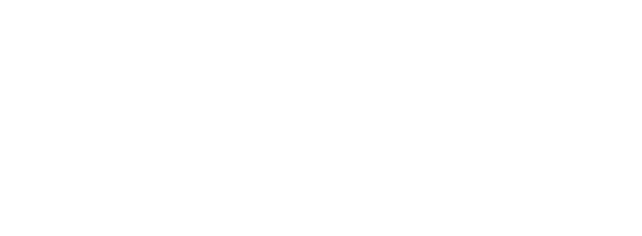
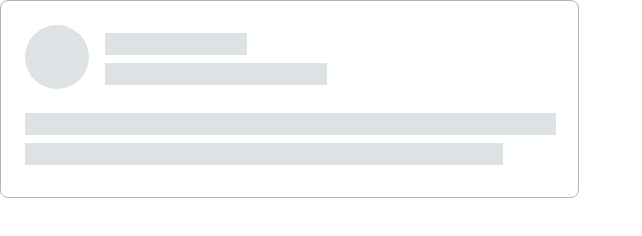
Before and after one commit to js-tasks-ru/htmlcss-20230530_prasolovp-s, a website: page 04-lection2/02-skeleton/index.html in a window 1280 px wide. Shown: the whole page, without its empty margins (0-642 px from the left). Drawn offline with Linux system fonts and the light colour scheme.

Commit message:
Skeleton solution

```diff
--- a/04-lection2/02-skeleton/index.html
+++ b/04-lection2/02-skeleton/index.html
@@ -6,6 +6,23 @@
         <link rel="stylesheet" href="./skeleton.css">
     </head>
     <body>
+        <div class="wrapper">
+            <div class="skeleton">
+                <div class="imgName__wrapper">
 
+                    <div class="skeleton__img"></div>
+
+                    <div class="titleName__wrapper">
+                        <div class="skeleton__content skeleton__content_35"></div>
+                        <div class="skeleton__content skeleton__content_55"></div>
+                    </div>
+                </div>
+
+                <div class="content__wrapper">
+                    <div class="skeleton__content skeleton__content_100"></div>
+                    <div class="skeleton__content skeleton__content_90"></div>
+                </div>
+            </div>
+        </div>
     </body>
 </html>
--- a/04-lection2/02-skeleton/skeleton.css
+++ b/04-lection2/02-skeleton/skeleton.css
@@ -0,0 +1,61 @@
+.wrapper{
+    width: 579px;
+}
+
+.skeleton{
+    border: 1px solid var(--grey-3);
+    border-radius: 8px;
+    background-color: var(--white);
+    display: flex;
+    flex-direction: column;
+    padding: 24px;
+}
+
+.imgName__wrapper{
+    display: flex;
+    flex-direction: row;
+    justify-content: flex-start;
+}
+
+.skeleton__img{
+    background-color: var(--grey-2);
+    border-radius: 50%;
+    height: 64px;
+    width:  64px;
+    margin: 0 16px 24px 0;
+}
+
+.titleName__wrapper{
+    display: flex;
+    flex-direction: column;
+    width: 400px;
+    padding-top: 8px;
+}
+
+.skeleton__content{
+    background-color: var(--grey-2);
+    height: 20px;
+    border: 1px solid var(--grey-2);
+    margin-bottom: 8px;
+}
+
+.skeleton__content_100{
+    width: 100%;
+}
+
+.skeleton__content_90{
+    width: 90%;
+}
+
+.skeleton__content_55{
+    width: 55%;
+}
+
+.skeleton__content_35{
+    width: 35%;
+}
+
+.content__wrapper{
+    display: flex;
+    flex-direction: column;
+}
```
